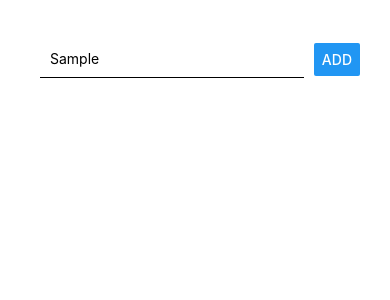
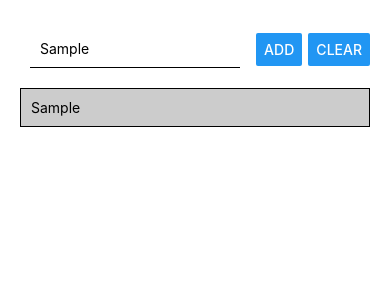
Before and after one commit to bekzodnj/rn-app-sandbox, a React Native app: screen / in a window 390 px wide. Both pictures are taken after typing "Sample" into the empty fields and a click on the button "ADD". Shown: the top 300 px of the page. Built offline with nearby package versions, Linux system fonts and the light colour scheme.

Commit message:
Added UI with ScrollView, TextInput and Buttons

```diff
--- a/App.js
+++ b/App.js
@@ -1,26 +1,62 @@
 import React, {useState} from 'react';
-import {StyleSheet, Text, View, Button, TextInput} from 'react-native';
+import {
+  StyleSheet,
+  Text,
+  View,
+  Button,
+  TextInput,
+  ScrollView,
+} from 'react-native';
 
 export default function App() {
-  const [outputText, setOutputText] = useState(
-    'Starter text. Click the button to change it',
-  );
+  const [enteredGoal, setEnteredGoal] = useState('');
+  const [courseGoals, setCourseGoals] = useState([]);
+
+  const onChangeHandler = (newGoalText) => {
+    setEnteredGoal(newGoalText);
+  };
+
+  const submitHandler = () => {
+    enteredGoal &&
+      setCourseGoals((currentGoals) => [...currentGoals, enteredGoal]);
+
+    console.log(courseGoals);
+  };
+
+  const clearHandler = () => {
+    setCourseGoals([]);
+
+    console.log(courseGoals);
+  };
 
   return (
-    <View style={styles.screen}>
-      <View style={styles.inputContainer}>
-        <TextInput placeholder="Enter you goal here..." style={styles.input} />
-        <Button title="ADD" />
+    <ScrollView>
+      <View style={styles.screen}>
+        <View style={styles.inputContainer}>
+          <TextInput
+            placeholder="Enter you goal here..."
+            style={styles.input}
+            onChangeText={onChangeHandler}
+          />
+          <Button title="ADD" onPress={submitHandler} />
+          <Button title="Clear" onPress={clearHandler} />
+        </View>
+
+        <ScrollView>
+          {courseGoals.map((goal, idx) => (
+            <View key={idx} style={styles.goalItem}>
+              <Text>{goal}</Text>
+            </View>
+          ))}
+        </ScrollView>
       </View>
-
-      <View></View>
-    </View>
+    </ScrollView>
   );
 }
 
 const styles = StyleSheet.create({
   screen: {
-    padding: 30,
+    padding: 20,
   },
   inputContainer: {
     flexDirection: 'row',
@@ -32,6 +68,13 @@ const styles = StyleSheet.create({
     borderBottomWidth: 1,
     padding: 10,
     margin: 10,
-    width: '80%',
+    width: '60%',
+  },
+  goalItem: {
+    padding: 10,
+    borderColor: 'black',
+    backgroundColor: '#ccc',
+    borderWidth: 1,
+    marginVertical: 10,
   },
 });
```
